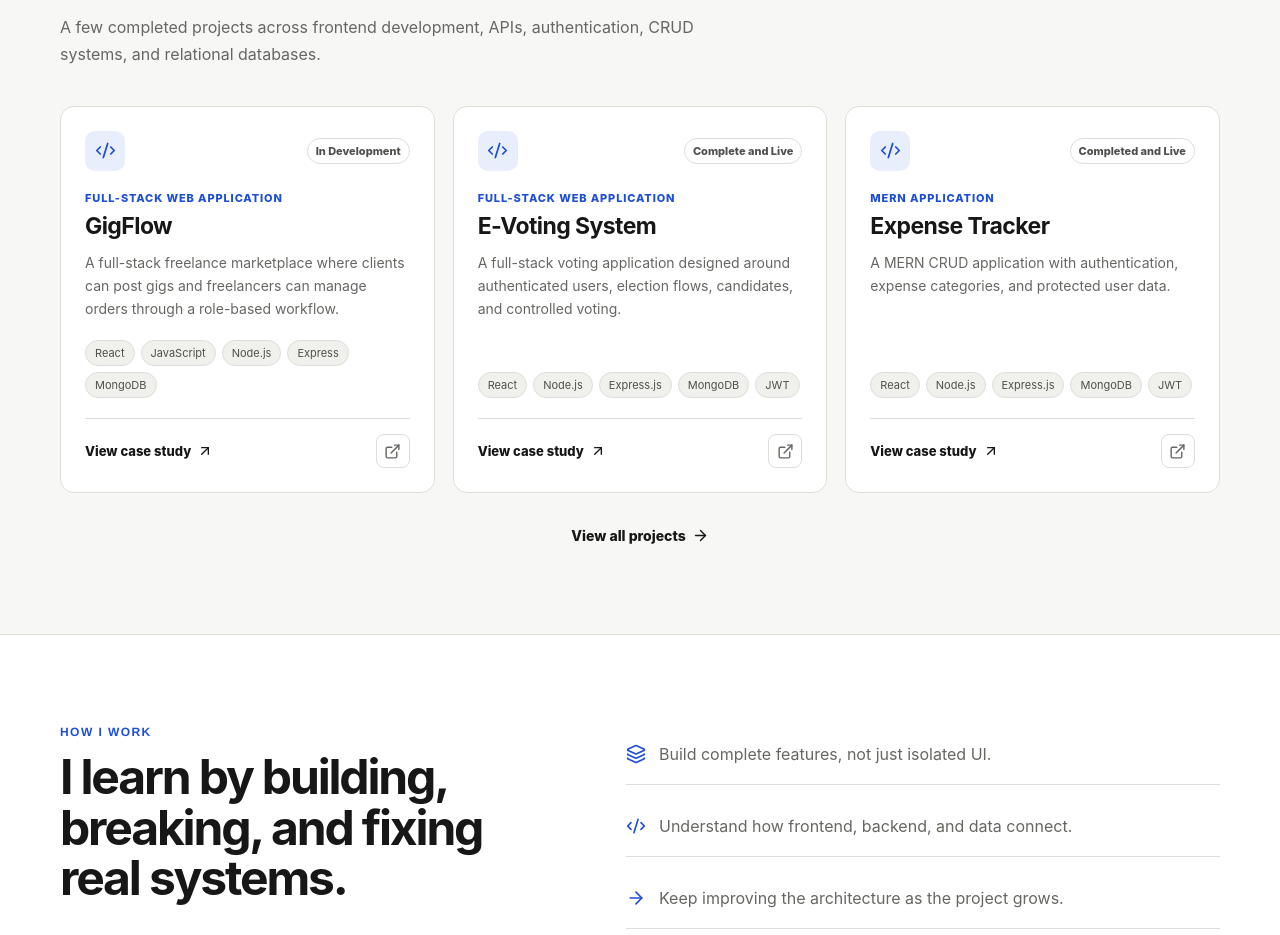
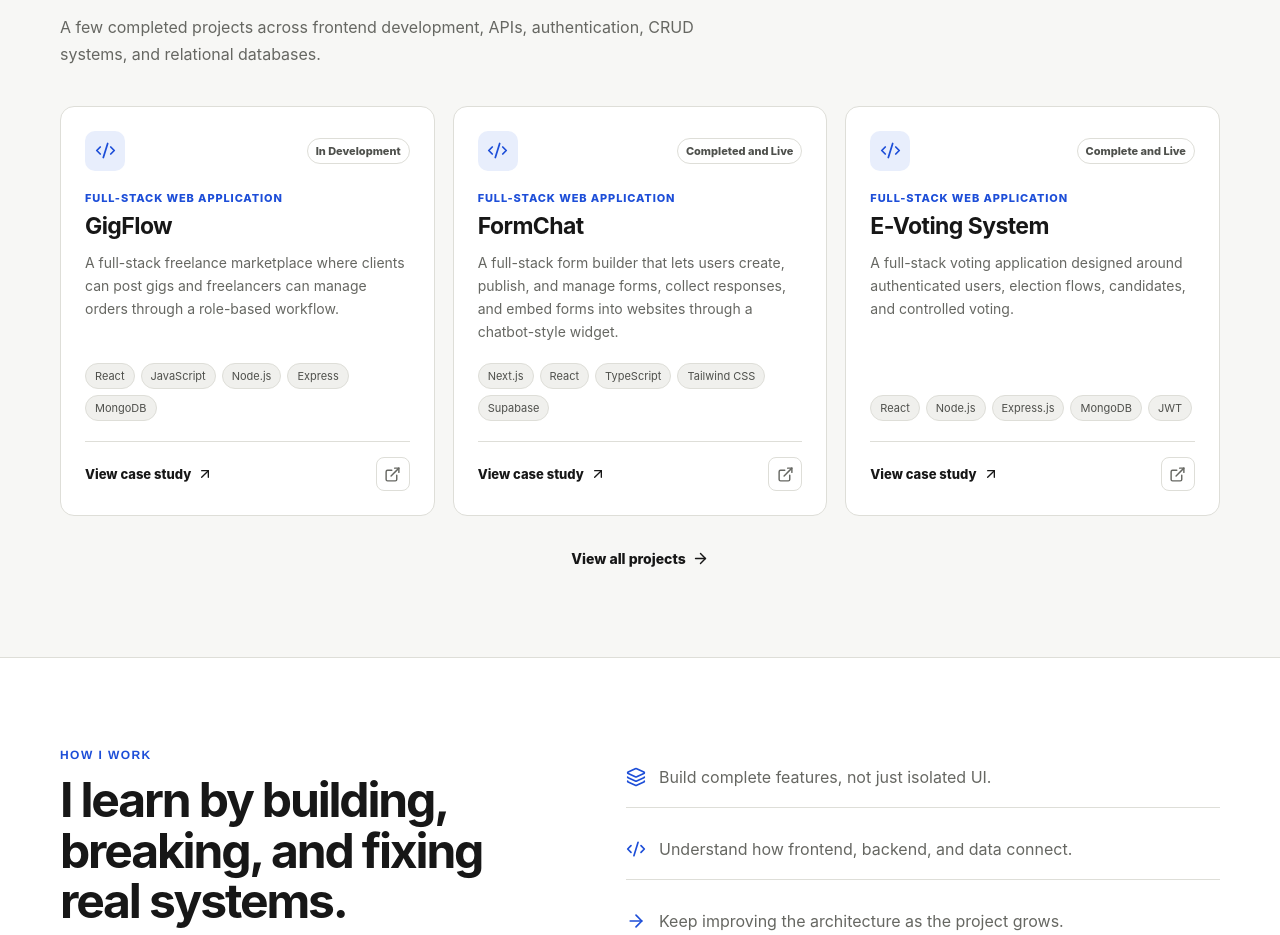
Before and after one commit to travisse00/Portfolio, a React (Vite) app: page / in a window 1280 px wide. Shown: the part 981-1916 px from the top of the page. Built offline with nearby package versions, Linux system fonts and the light colour scheme.

Commit message:
Updated skills and projects

```diff
--- a/src/data/projects.js
+++ b/src/data/projects.js
@@ -49,6 +49,58 @@ export const projects = [
     "Freelance platforms require more than simple CRUD operations. Users need different permissions, structured order workflows, authentication, notifications, and real-time updates between clients and freelancers.",
   solution:
     "Build a full-stack marketplace that separates client and freelancer workflows while combining REST APIs, JWT authentication, MongoDB, email notifications, and Socket.IO real-time communication into one application."
+},
+{
+  slug: "formchat",
+  title: "FormChat",
+  shortDescription:
+    "A full-stack form builder that lets users create, publish, and manage forms, collect responses, and embed forms into websites through a chatbot-style widget.",
+  description:
+    "A full-stack form-building platform built with Next.js, TypeScript, Tailwind CSS, and Supabase. FormChat provides form creation and management, customizable form settings, response collection, and an embeddable chatbot widget for integrating forms into external websites.",
+  type: "Full-Stack Web Application",
+  status: "Completed and Live",
+  liveUrl: "https://form-builder-virid-pi.vercel.app",
+  repoUrl: "https://github.com/travisse00/Form-Builder.git",
+  technologies: [
+    "Next.js",
+    "React",
+    "TypeScript",
+    "Tailwind CSS",
+    "Supabase",
+    "PostgreSQL",
+    "Supabase Auth",
+    "Lucide React",
+    "Vercel"
+  ],
+  features: [
+    "User authentication and account management",
+    "Form creation and editing",
+    "Customizable form settings and appearance",
+    "Dynamic question management",
+    "Form publishing and unique slugs",
+    "Form submissions and response collection",
+    "Embeddable chatbot widget",
+    "Floating and inline form embedding",
+    "Form response management",
+    "Draft persistence with LocalStorage",
+    "Webhook integrations"
+  ],
+  implementation: [
+    "Next.js App Router and React handle the application interface, routing, and interactive form-building experience.",
+    "TypeScript provides type safety across the application and helps maintain consistent data structures.",
+    "Supabase Auth manages user authentication, while PostgreSQL stores user profiles, forms, questions, and submissions.",
+    "Form ownership is associated with authenticated users to support user-specific form management.",
+    "Dynamic question management allows users to configure form fields, question types, required fields, and other settings.",
+    "Published forms use unique slugs to identify forms and make them accessible through public URLs.",
+    "The embeddable widget retrieves published form data through an API endpoint and renders the form on external websites.",
+    "Floating and inline embedding options allow forms to be integrated into different website layouts.",
+    "LocalStorage preserves form drafts locally to help prevent loss of unsaved editing progress.",
+    "Webhook integrations are designed to send form submission data to external endpoints for connecting FormChat with other applications."
+  ],
+  problem:
+    "Creating forms, collecting responses, and integrating those forms into existing websites can require multiple separate tools. Developers and website owners need a flexible way to build forms, manage submissions, and embed interactive form experiences without rebuilding the entire interface.",
+  solution:
+    "Build a full-stack form platform that combines form creation, publishing, response management, and embeddable chatbot-style forms in one application, with webhook integrations extending the ability to deliver submission data to external services."
 },
   {
     slug: "e-voting",
--- a/src/pages/Skills.jsx
+++ b/src/pages/Skills.jsx
@@ -2,10 +2,10 @@ import SectionHeading from "../components/SectionHeading";
 import TechBadge from "../components/TechBadge";
 
 const skillGroups = [
-  { category: "Frontend", items: ["HTML", "CSS", "JavaScript", "React", "TypeScript"] },
-  { category: "Backend", items: ["Node.js", "Express.js", "REST APIs", "Socket.IO"] },
-  { category: "Database", items: ["MongoDB", "PostgreSQL", "SQL", "Mongoose"] },
-  { category: "Authentication", items: ["JWT", "bcrypt", "Protected Routes", "Role-based Flows"] },
+  { category: "Frontend", items: ["HTML", "CSS", "JavaScript", "React", "TypeScript", "Next.js"] },
+  { category: "Backend", items: ["Node.js", "Express.js", "REST APIs", "Socket.IO", "Next.js"] },
+  { category: "Database", items: ["MongoDB", "PostgreSQL", "SQL", "Mongoose", "Supabase"] },
+  { category: "Authentication", items: ["JWT", "bcrypt", "Protected Routes", "Role-based Flows", "Supabase Auth"] },
   { category: "Tools", items: ["Git", "GitHub", "Vite", "Postman", "Figma"] },
   { category: "Other", items: ["Formik", "Yup", "Context API", "Responsive Design"] }
 ];
```
